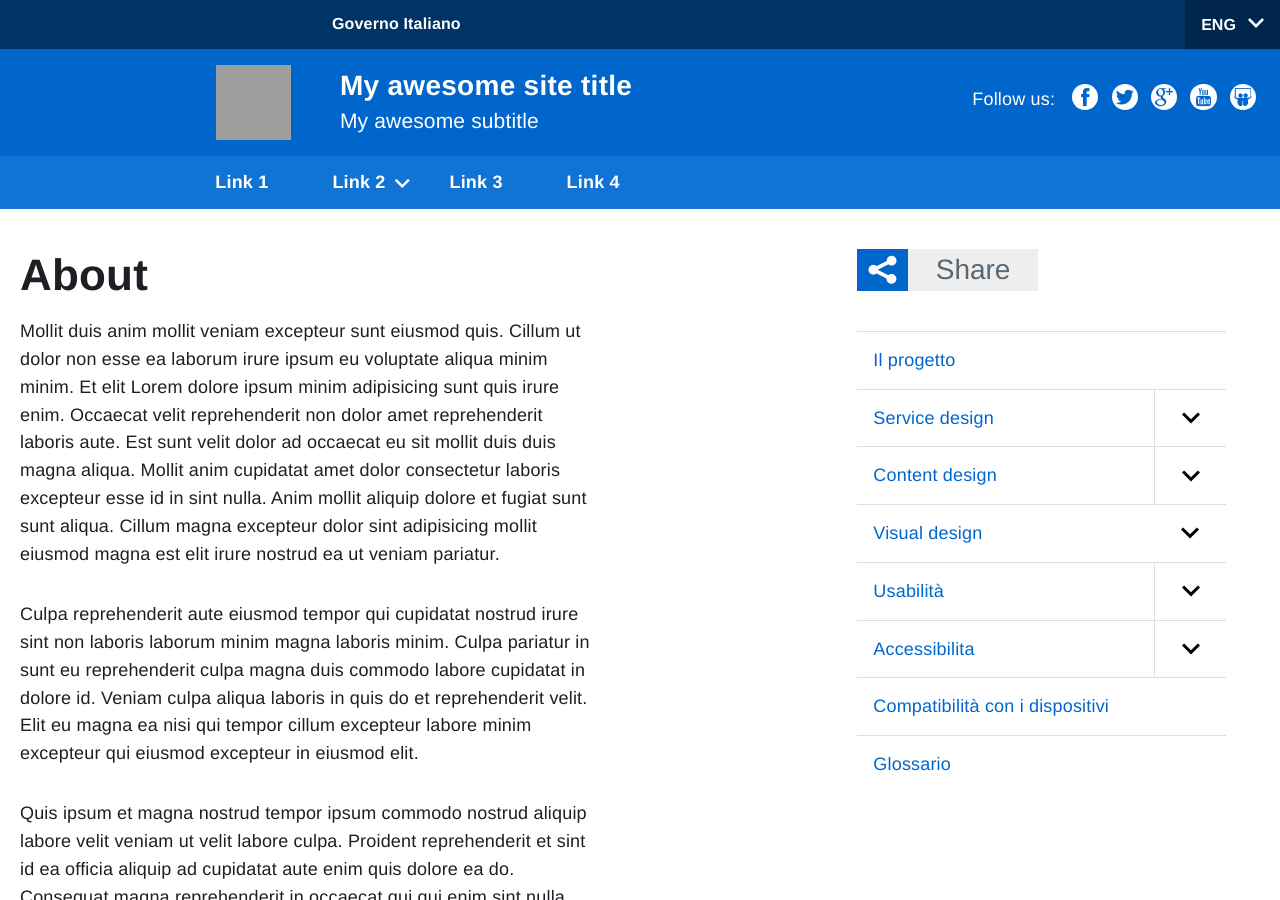
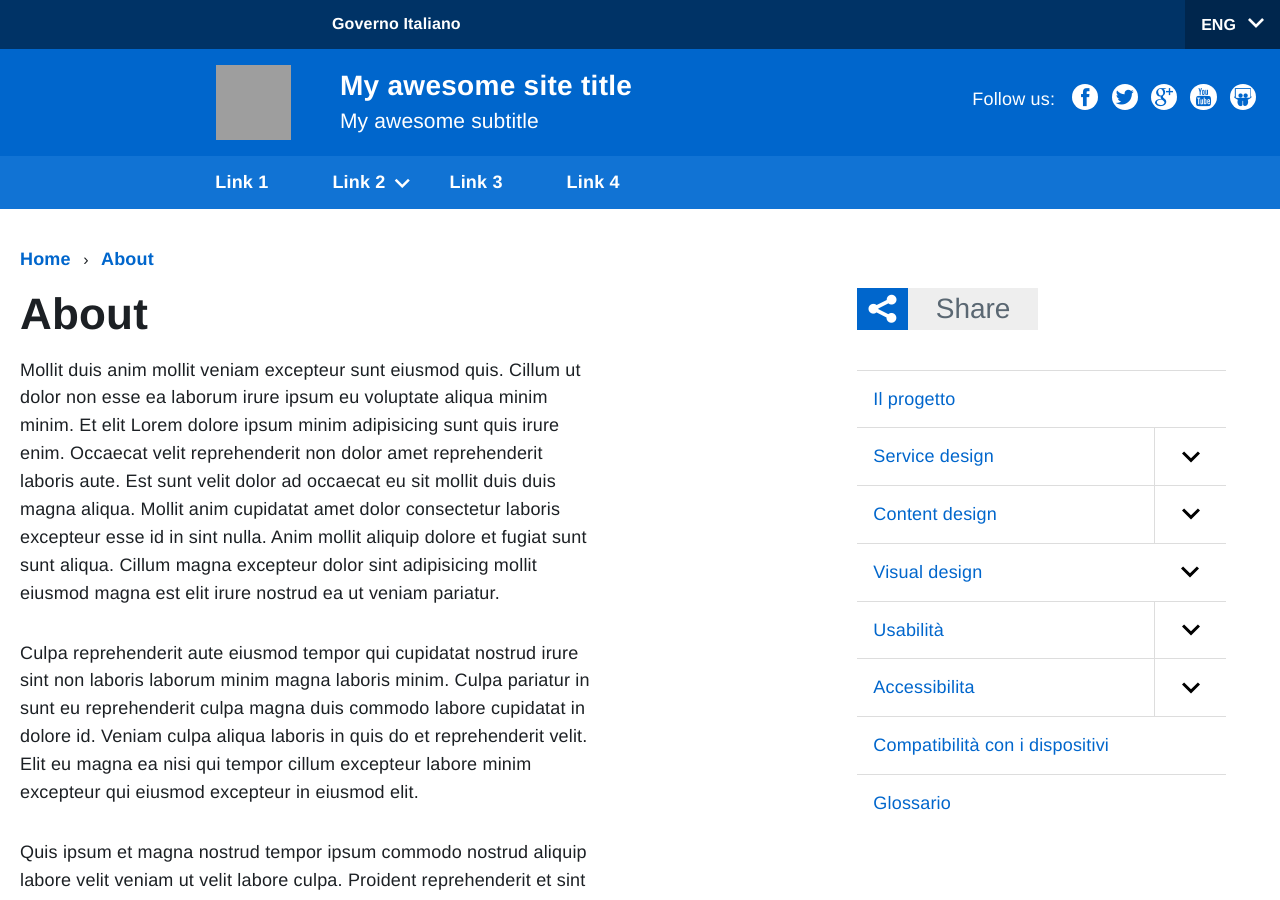
Before and after one commit to gunzip/ita-jekyll, a Jekyll site: the page built from about/index.md, in a window 1280 px wide and 900 px high. Built offline with Jekyll 4.4.1, drawn with Linux system fonts in a browser that asks for light colours; some web fonts are replaced; grey boxes are pictures that could not be loaded.

Commit message:
Add breadcrumbs to pages
In _config.yml rimossa la collection “pages” perché sembra che
sovrascriva la collection interna site.pages, infatti quest’ultima non
risulta disponibile se la nuova collection risulta definita.

```diff
--- a/_config.yml
+++ b/_config.yml
@@ -36,12 +36,6 @@ css_theme: t-Pac
 owner: Governo Italiano
 logo: http://designer.italia.it/images/loghi/logo-it.svg
 
-collections:
-   pages:
-     output: true
-     permalink: /:path/
-     layout: page
-
 defaults:
   -
     scope:
@@ -49,3 +43,4 @@ defaults:
       type: "pages"
     values:
       subnav: "subnav"
+      layout: page
--- /dev/null
+++ b/_includes/breadcrumbs.html
@@ -0,0 +1,24 @@
+<div class="u-layout-wide u-layoutCenter u-padding-r-bottom">
+<nav aria-label="sei qui:" role="navigation">
+<ul class="Breadcrumb">
+<li class="Breadcrumb-item"><a class="Breadcrumb-link u-color-50" href="{{ site.baseurl }}">Home</a></li>
+{% capture page_url_without_index_html %}{{ page.url | remove: "/index.html" }}{% endcapture %}
+{% assign splitted_url_parts = page_url_without_index_html | split: '/' %}
+{% capture forLoopMaxInt %}{{ splitted_url_parts.size | minus:1 }}{% endcapture %}
+{% for i in (1..forLoopMaxInt) %}
+    {% capture current_breadcrumb_url %}{{next_prepender}}/{{ splitted_url_parts[i] }}/index.html{% endcapture %}
+    {% capture current_breadcrumb_md_url %}{{next_prepender}}/{{ splitted_url_parts[i] }}/{% endcapture %}
+    {% capture next_prepender %}{{next_prepender}}/{{ splitted_url_parts[i] }}{% endcapture %}
+    {% for breadcrumb_page in site.pages %}
+        {% if current_breadcrumb_url == breadcrumb_page.url or current_breadcrumb_md_url == breadcrumb_page.url  %}
+        {% assign j = forLoopMaxInt | plus: 0 %}
+           <li class="Breadcrumb-item">
+                {% capture breadcrumb_page_page_url_without_index_html %}{{ breadcrumb_page.url | remove: "index.html" }}{% endcapture %}
+                <a class="Breadcrumb-link u-color-50" href="{{ site.baseurl }}{{breadcrumb_page_page_url_without_index_html}}">{{breadcrumb_page.title}}</a>
+            </li>
+        {% endif %}
+    {% endfor %}
+{% endfor %}
+</ul>
+</nav>
+</div>
--- a/_layouts/page.html
+++ b/_layouts/page.html
@@ -6,6 +6,8 @@ layout: default
 {% assign t = site.data.l10n[active_lang].t %}
 
 <div class="u-layout-wide u-layoutCenter u-padding-bottom-xxl u-padding-top-xxl u-layout-r-withGutter">
+
+  {% include breadcrumbs.html %}
 
   <div class="Grid Grid--withGutter">
     <div class="Grid-cell u-md-size8of12 u-lg-size8of12">
```
Also changed, not shown: about/index.md (renamed from about.md, +0 -1 lines).
